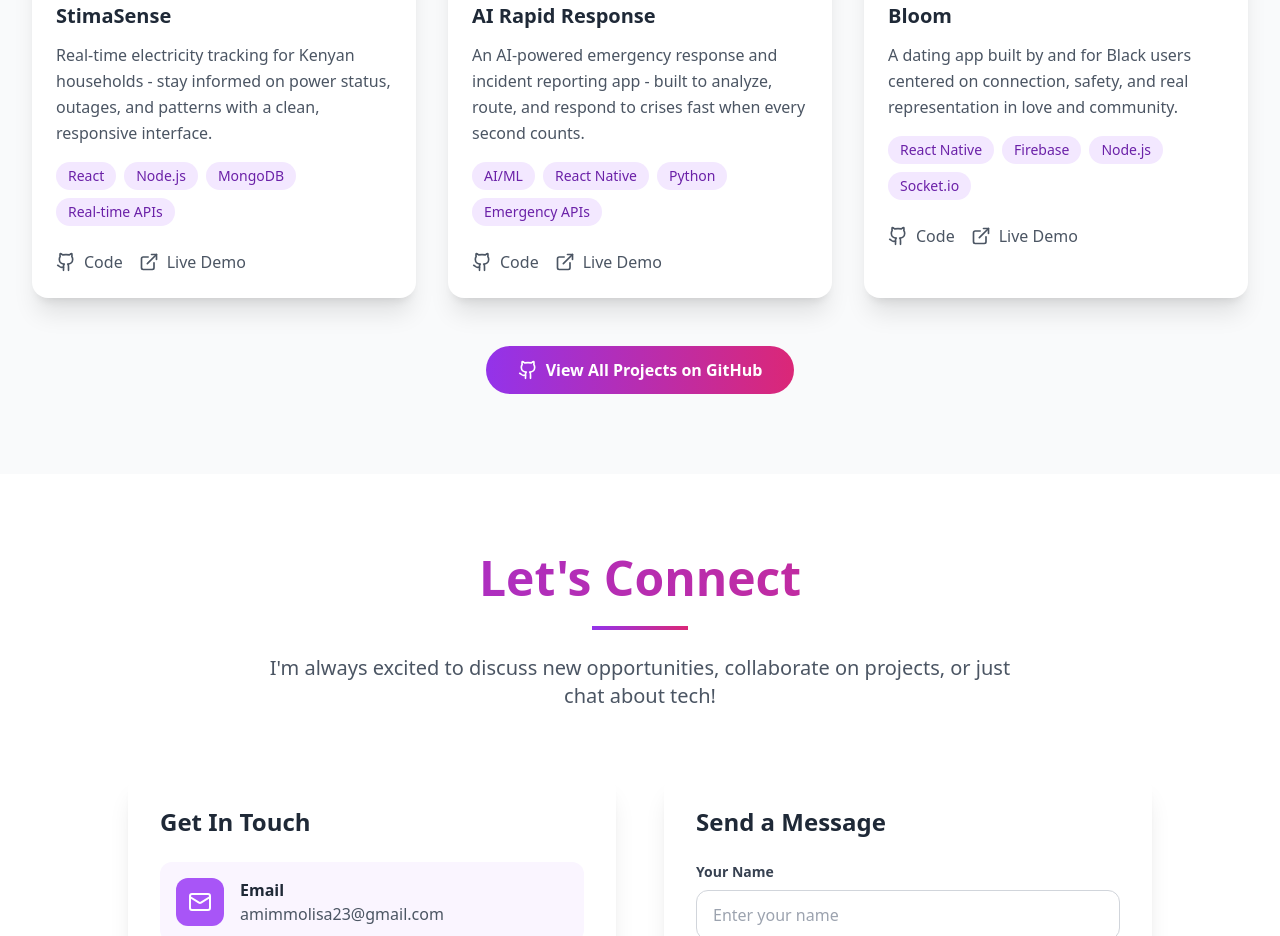
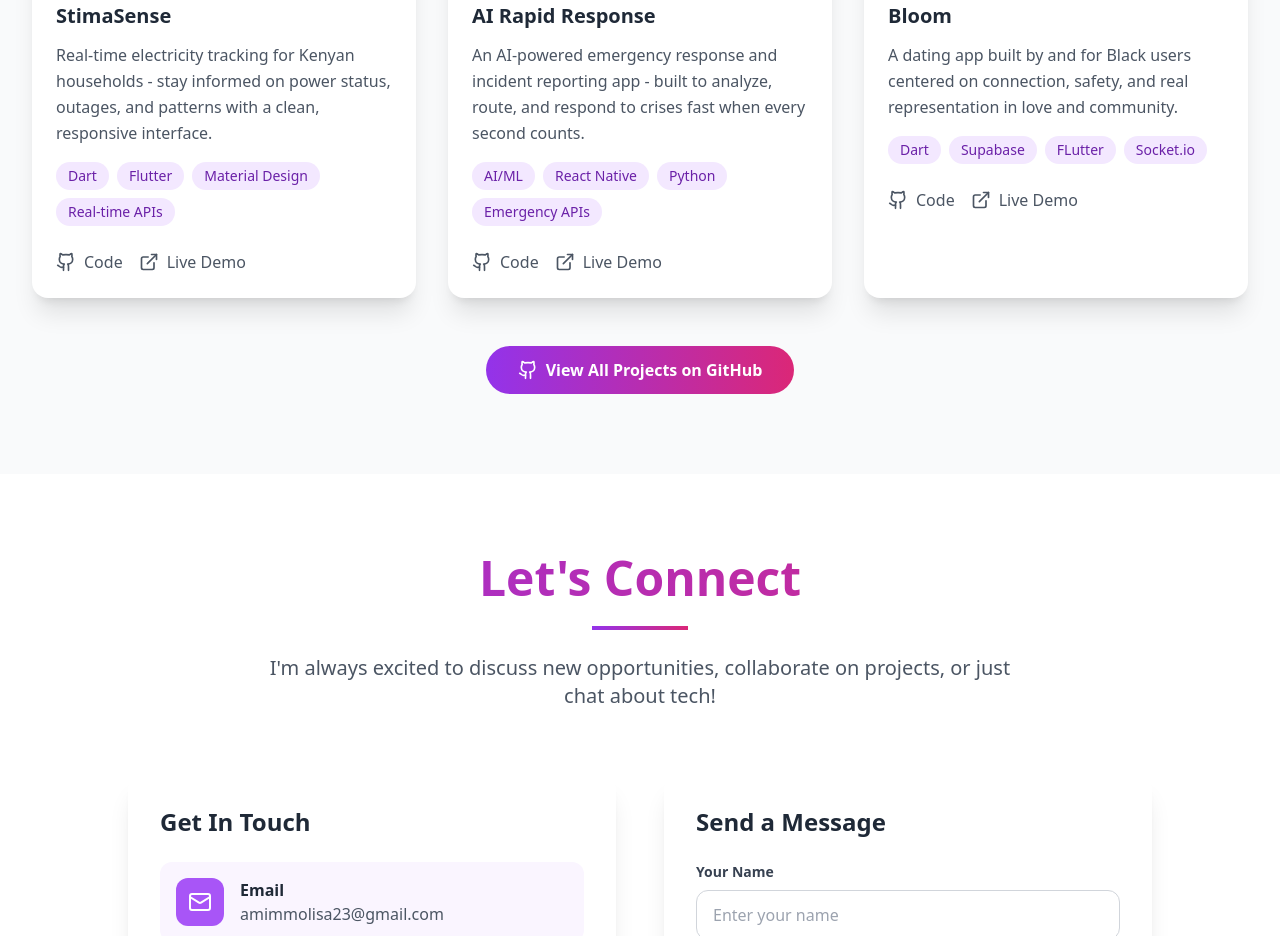
Before and after one commit to Themazecrawler/portifolio, a React (Vite) app: page / in a window 1280 px wide. Shown: the part 2800-3736 px from the top of the page. Built offline with nearby package versions, Linux system fonts and the light colour scheme.

Commit message:
Update App.tsx

```diff
--- a/src/App.tsx
+++ b/src/App.tsx
@@ -37,7 +37,7 @@ function App() {
     {
       title: "StimaSense",
       description: "Real-time electricity tracking for Kenyan households - stay informed on power status, outages, and patterns with a clean, responsive interface.",
-      tech: ["React", "Node.js", "MongoDB", "Real-time APIs"],
+      tech: ["Dart", "Flutter", "Material Design", "Real-time APIs"],
       github: "https://github.com/Themazecrawler",
       live: "#",
       image: "https://images.pexels.com/photos/159888/pexels-photo-159888.jpeg?auto=compress&cs=tinysrgb&w=500"
@@ -53,7 +53,7 @@ function App() {
     {
       title: "Bloom",
       description: "A dating app built by and for Black users centered on connection, safety, and real representation in love and community.",
-      tech: ["React Native", "Firebase", "Node.js", "Socket.io"],
+      tech: ["Dart", "Supabase", "FLutter", "Socket.io"],
       github: "https://github.com/Themazecrawler",
       live: "#",
       image: "https://images.pexels.com/photos/6962024/pexels-photo-6962024.jpeg?auto=compress&cs=tinysrgb&w=500"
```
